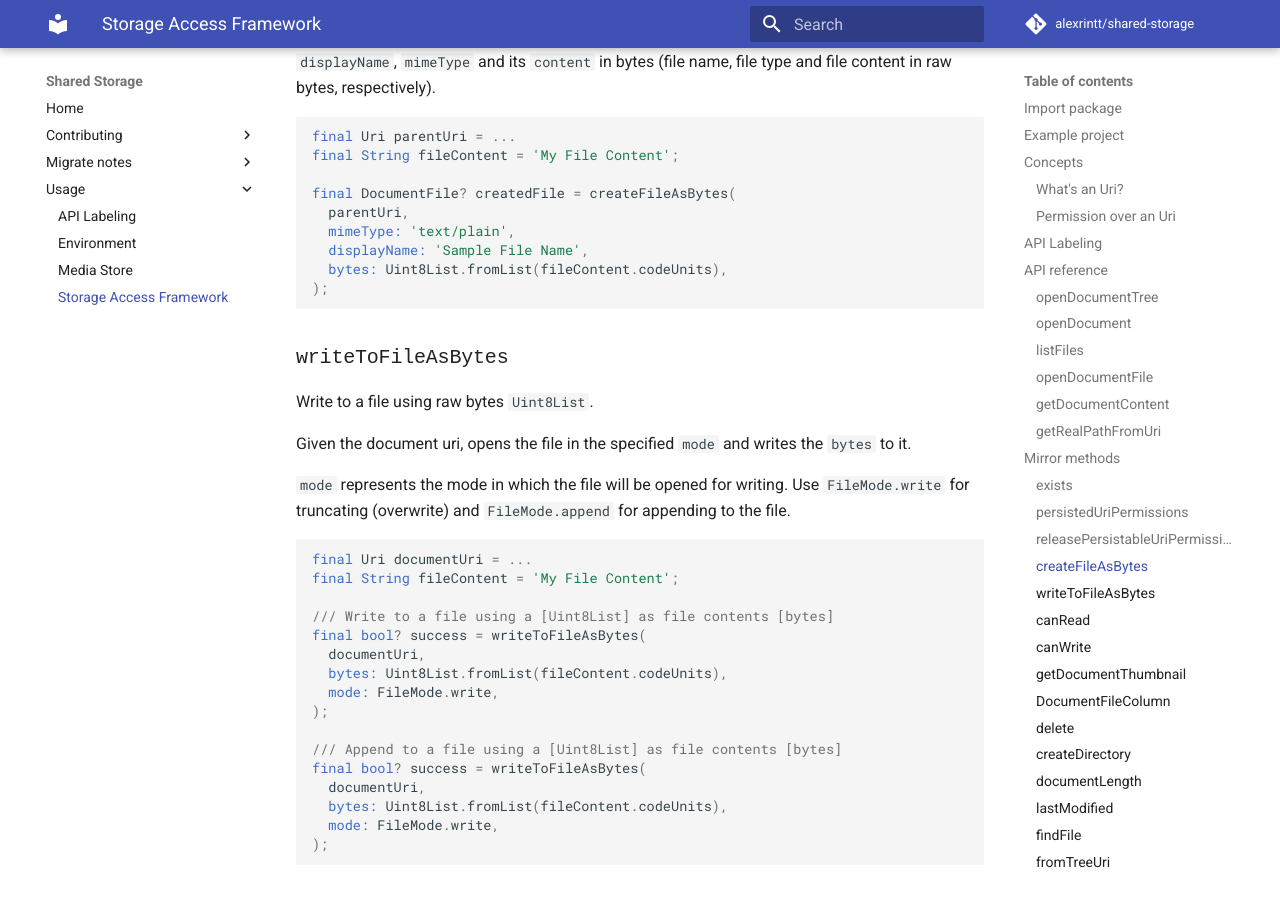
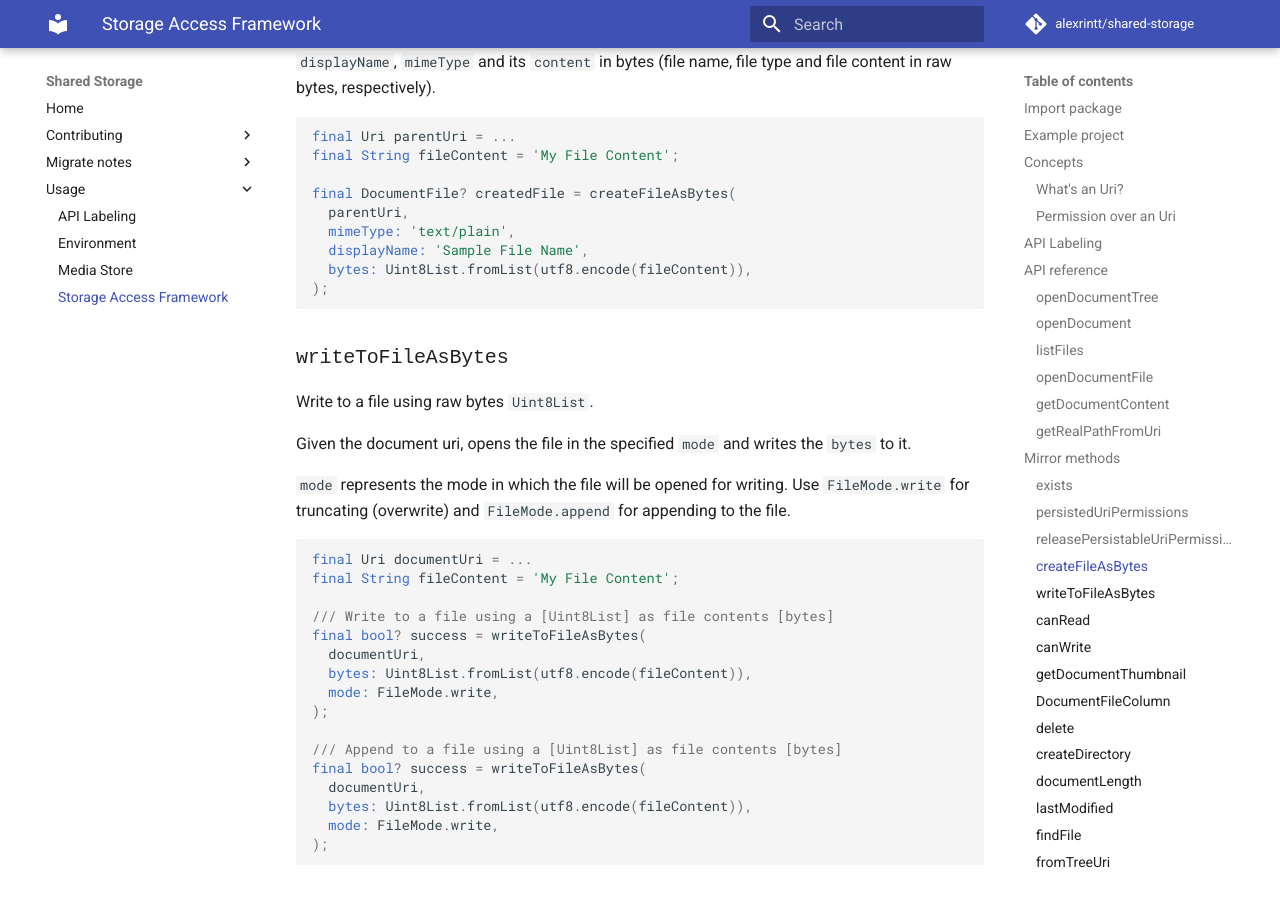
Before and after one commit to alexrintt/shared-storage, an MkDocs documentation site: the page built from docs/Usage/Storage Access Framework.md, in a window 1280 px wide and 900 px high, scrolled down 5816 px. Built offline with MkDocs 1.6.1 and Material for MkDocs 9.7.7, drawn with Linux system fonts in a browser that asks for light colours; comment, search, counter and statistics services are not loaded; some of the changed text lies outside the part shown.

Commit message:
Support non-ASCII characters for writing

````diff
--- a/docs/Usage/Storage Access Framework.md
+++ b/docs/Usage/Storage Access Framework.md
@@ -253,7 +253,7 @@ final DocumentFile? createdFile = createFileAsBytes(
   parentUri,
   mimeType: 'text/plain',
   displayName: 'Sample File Name',
-  bytes: Uint8List.fromList(fileContent.codeUnits),
+  bytes: Uint8List.fromList(utf8.encode(fileContent)),
 );
 ```
 
@@ -272,14 +272,14 @@ final String fileContent = 'My File Content';
 /// Write to a file using a [Uint8List] as file contents [bytes]
 final bool? success = writeToFileAsBytes(
   documentUri,
-  bytes: Uint8List.fromList(fileContent.codeUnits),
+  bytes: Uint8List.fromList(utf8.encode(fileContent)),
   mode: FileMode.write,
 );
 
 /// Append to a file using a [Uint8List] as file contents [bytes]
 final bool? success = writeToFileAsBytes(
   documentUri,
-  bytes: Uint8List.fromList(fileContent.codeUnits),
+  bytes: Uint8List.fromList(utf8.encode(fileContent)),
   mode: FileMode.write,
 );
 ```
@@ -602,7 +602,7 @@ final DocumentFile? createdFile = createFile(
   parentUri,
   mimeType: 'text/plain',
   displayName: 'Sample File Name',
-  content: Uint8List.fromList(fileContent.codeUnits),
+  content: Uint8List.fromList(utf8.encode(fileContent)),
 );
 ```
 
@@ -637,14 +637,14 @@ final bool? success = writeToFile(
 /// Write to a file using a [Uint8List] as file contents [bytes]
 final bool? success = writeToFile(
   documentUri,
-  content: Uint8List.fromList(fileContent.codeUnits),
+  content: Uint8List.fromList(utf8.encode(fileContent)),
   mode: FileMode.write,
 );
 
 /// Append to a file using a [Uint8List] as file contents [bytes]
 final bool? success = writeToFile(
   documentUri,
-  content: Uint8List.fromList(fileContent.codeUnits),
+  content: Uint8List.fromList(utf8.encode(fileContent)),
   mode: FileMode.append,
 );
 ```
````
Also changed, not shown: 1 other file.
